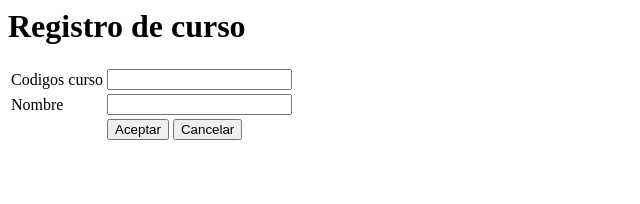
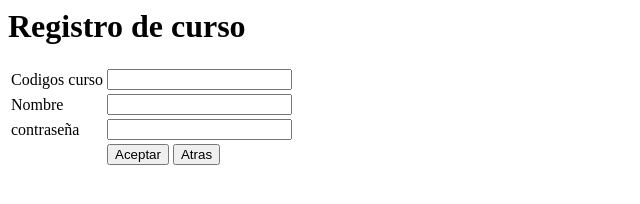
Before and after one commit to carmenInf/AIAW_Grupo4, a plain HTML site: page FormularioRegCurso.html in a window 1280 px wide. Shown: the whole page, without its empty margins (0-640 px from the left). Drawn offline with Linux system fonts and the light colour scheme.

Commit message:
Version mejorada 2

```diff
--- a/FormularioRegCurso.html
+++ b/FormularioRegCurso.html
@@ -22,12 +22,24 @@
                         <input type="text"/>
                     </td>
                 </tr>
+                <!--Creo el campo contraseña, y
+                    el imput type password para la constraseña-->
+                <tr>
+                    <td>
+                        <label>contraseña</label>
+                    </td>
+                    <td>
+                        <input type="password"/>
+                    </td>
+                </tr>
                 <tr>
                     <td>
                     </td>
                     <td>
-                        <input type="submit" value="Aceptar"/>
-                        <input type="submit" value="Cancelar"/>
+                        <!-- Añado el boton registrar(accde a la pagina registro aula)
+                        Añado el capmpo atras(accede al inicio de la paguina)-->
+                        <a href="./FomularioRegAulas.html"><input type="button" value="Aceptar"/></a>
+                        <a href="./index.html"><input type="button" value="Atras"/></a>
                     </td>
                 </tr>
             </table>
```
